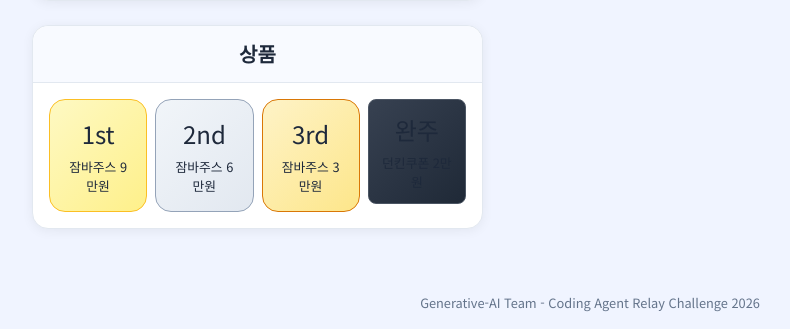
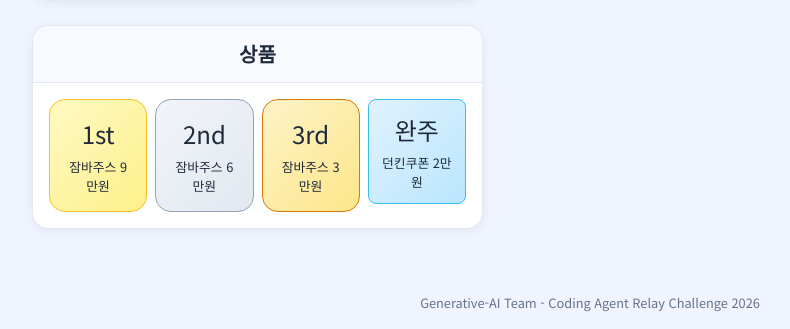
Before and after one commit to DragonBall2/relay-challenge-, a Flask app: page / in a window 1280 px wide. Shown: the part 780-1109 px from the top of the page, without its empty margins (50-840 px from the left). Run offline with Flask 3, Linux system fonts and the light colour scheme; data that the repository does not hold is empty.

Commit message:
완주 경품 카드 배경색 밝은 하늘색으로 변경
Co-Authored-By: Claude Sonnet 4.6 <noreply@anthropic.com>

```diff
--- a/templates/index.html
+++ b/templates/index.html
@@ -86,7 +86,7 @@
                         </div>
                     </div>
                     <div class="col-3">
-                        <div class="prize-card" style="background: linear-gradient(135deg, #374151, #1f2937); border: 1px solid #4b5563; border-radius: 8px; padding: 0.75rem; text-align: center;">
+                        <div class="prize-card" style="background: linear-gradient(135deg, #e0f2fe, #bae6fd); border: 1px solid #38bdf8; border-radius: 8px; padding: 0.75rem; text-align: center; color: var(--text-primary);">
                             <div style="font-size: 1.5rem;">완주</div>
                             <div style="font-size: 0.8rem; margin-top: 0.3rem;">던킨쿠폰 2만원</div>
                         </div>
--- a/templates/leaderboard.html
+++ b/templates/leaderboard.html
@@ -29,7 +29,7 @@
         </div>
     </div>
     <div class="col-md-2 col-sm-3">
-        <div class="prize-card" style="background: linear-gradient(135deg, #374151, #1f2937); border: 1px solid #4b5563; border-radius: 8px; padding: 1rem; text-align: center;">
+        <div class="prize-card" style="background: linear-gradient(135deg, #e0f2fe, #bae6fd); border: 1px solid #38bdf8; border-radius: 8px; padding: 1rem; text-align: center; color: var(--text-primary);">
             <div style="font-size: 2rem; font-weight: 800;">완주</div>
             <div style="font-size: 0.9rem; margin-top: 0.3rem;">던킨쿠폰 2만원</div>
         </div>
```
